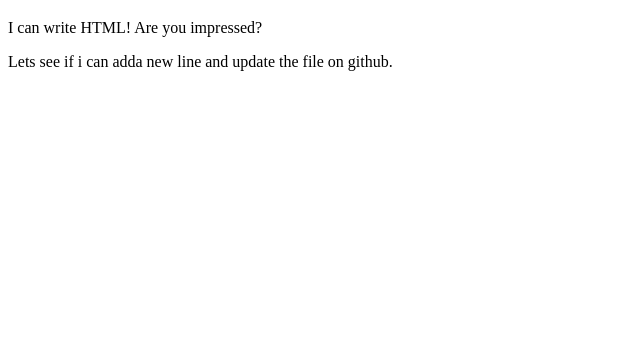
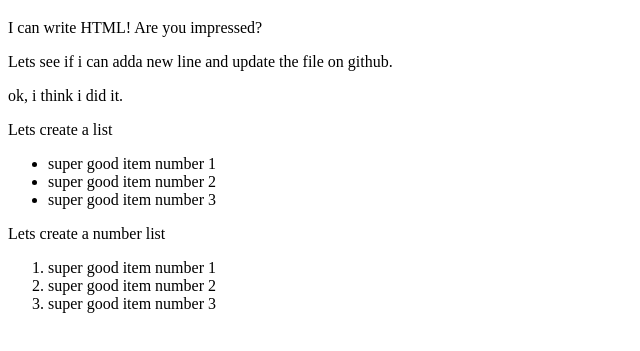
Before and after one commit to Huarkk/odin-links-and-images, a plain HTML site: page index.html in a window 1280 px wide. Shown: the part 61-412 px from the top of the page, without its empty margins (0-640 px from the left). Drawn offline with Linux system fonts and the light colour scheme.

Commit message:
adding some unordered list and ordered list

```diff
--- a/index.html
+++ b/index.html
@@ -9,6 +9,22 @@
     <h1>Hello World!</h1>
     <p>I can write HTML! Are you impressed?</p>
     <p>Lets see if i can adda new line and update the file on github.</p>
+    <p>ok, i think i did it.</p>
+
+    <p>Lets create a list</p>
+    <ul>
+      <li>super good item number 1</li>
+      <li>super good item number 2</li>
+      <li>super good item number 3</li>
+    </ul>
+
+    <p>Lets create a number list</p>
+    <ol>
+      <li>super good item number 1</li>
+      <li>super good item number 2</li>
+      <li>super good item number 3</li>
+    </ol>
+
 
   </body>
 </html>
```
